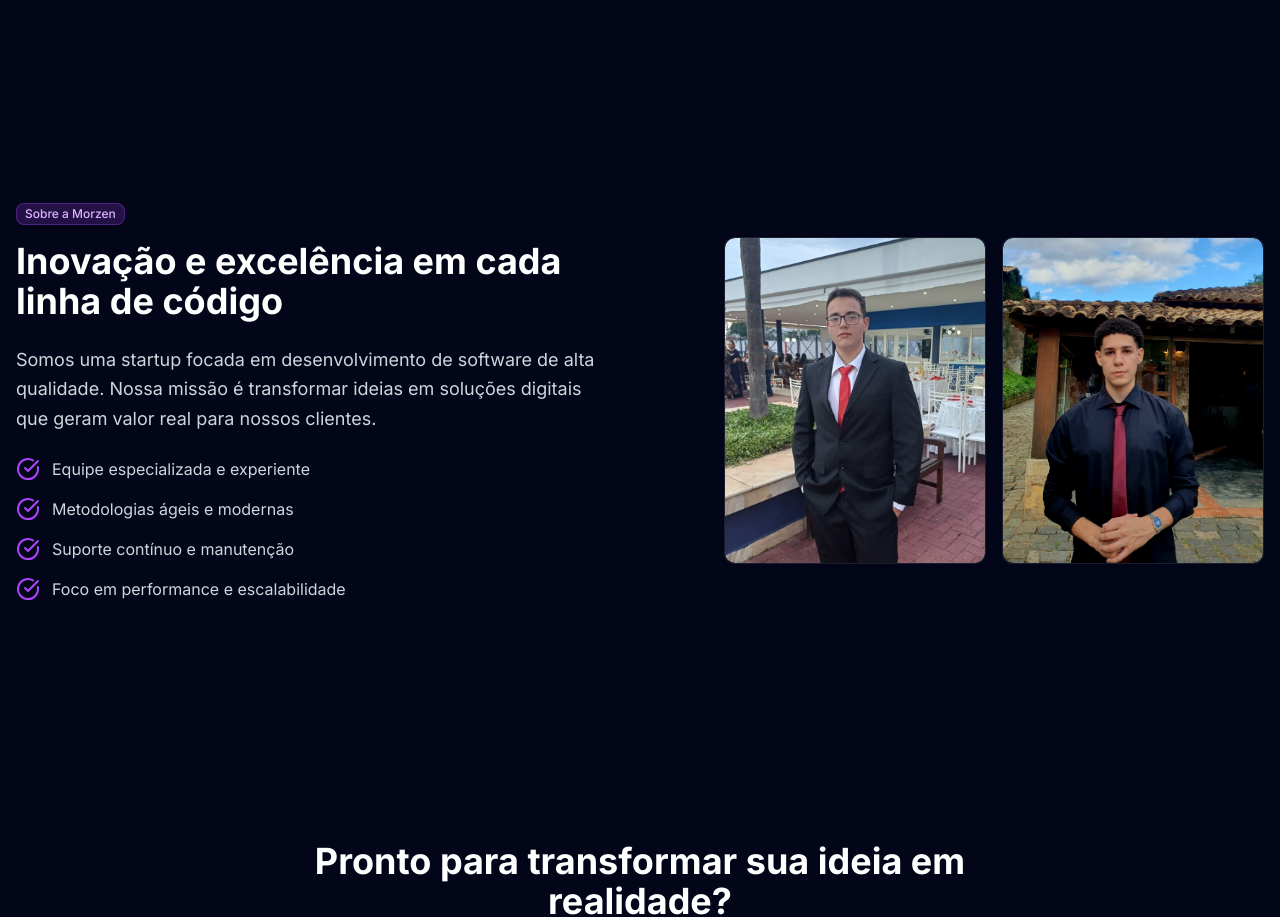
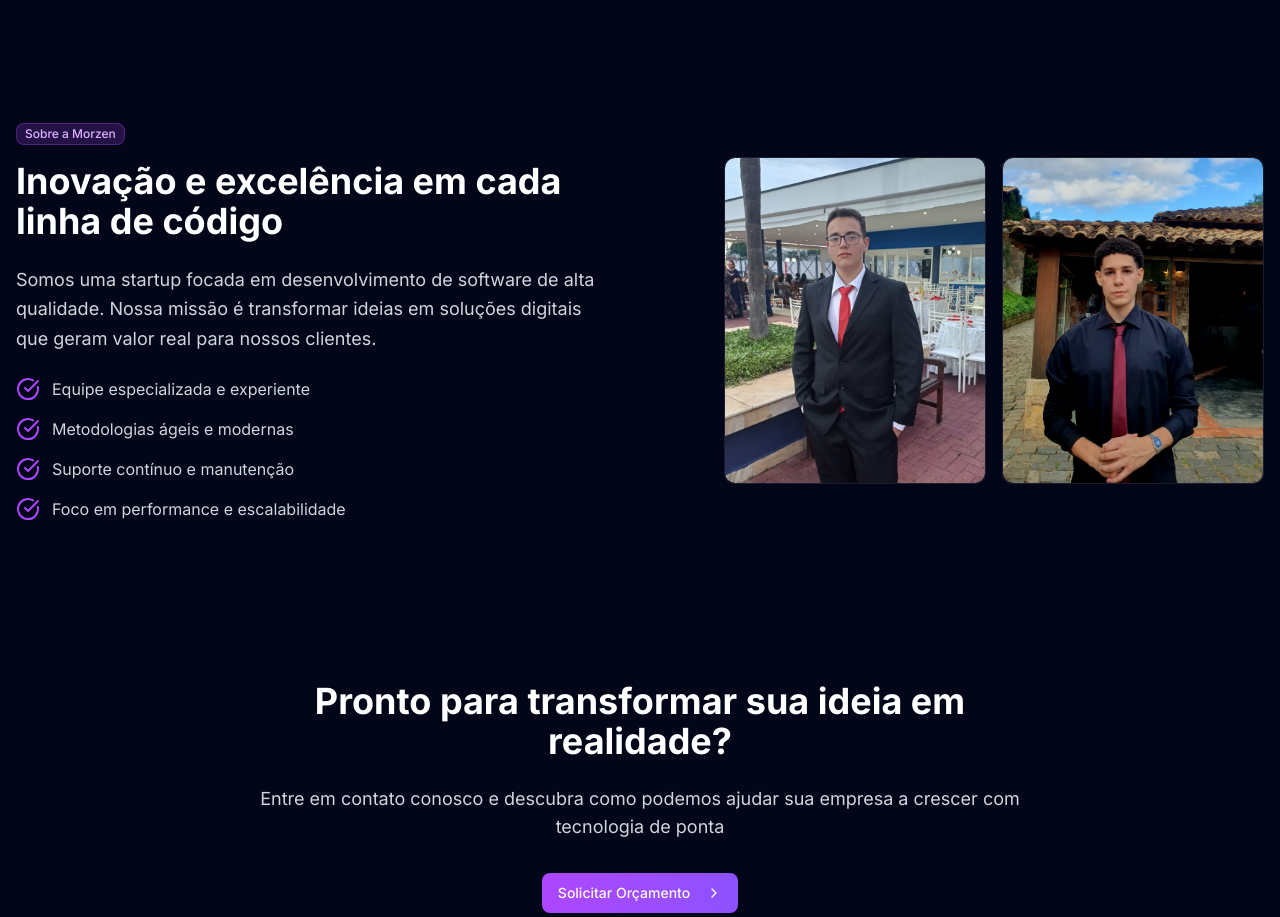
Before and after one commit to jeanpatrickm/Morzen, a Next.js app: page / in a window 1280 px wide. Shown: the part 1620-2537 px from the top of the page. Built offline with nearby package versions, Linux system fonts and the light colour scheme.

Commit message:
no need for py-20 on desktop

```diff
--- a/src/app/(public)/(home)/_components/about.tsx
+++ b/src/app/(public)/(home)/_components/about.tsx
@@ -4,7 +4,7 @@ import Image from "next/image";
 
 export function About() {
   return (
-    <section id="about" className="relative z-10 py-20 px-4 mt-35">
+    <section id="about" className="relative z-10 py-20 lg:py-0 px-4 mt-35">
       <div className="container mx-auto">
         <div className="grid lg:grid-cols-2 gap-12 items-center">
           <div>
```
